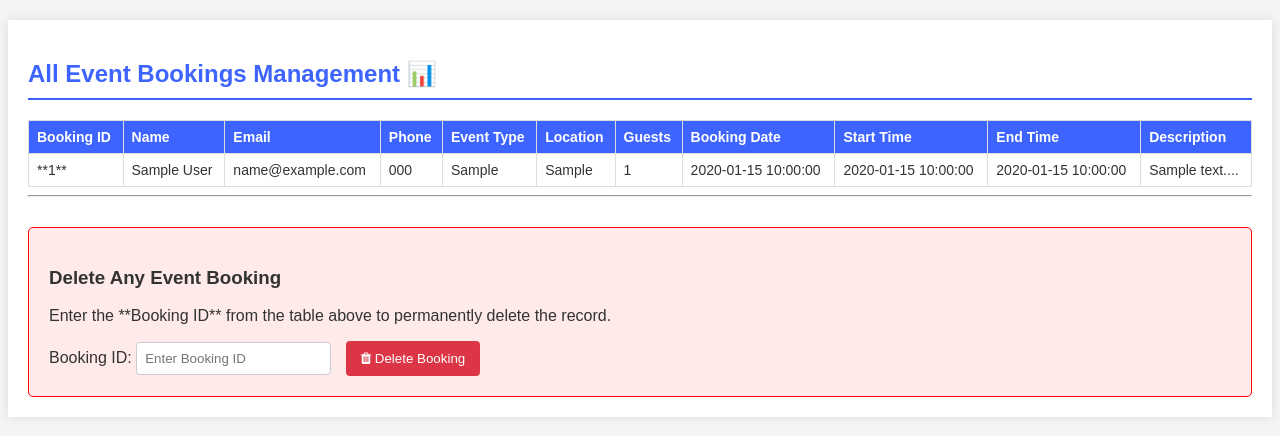
After one commit to shanuka-saranga/Server-Side-Development-Project, a PHP site: page /Public/admin_booking.php in a window 1280 px wide. The commit adds this page. Shown: the top 436 px of the page. Run offline with PHP 8.4, Linux system fonts and the light colour scheme; tables that the repository leaves empty hold one stand-in row (values such as "Sample post").

Commit message:
create admin_booking page and create connection with dashboard

```diff
--- /dev/null
+++ b/Public/admin_booking.php
@@ -0,0 +1,157 @@
+
+
+<?php
+ require_once '../config/config.php';
+
+$message = '';
+
+ if (isset($_POST['delete_event'])) {
+     $event_id_to_delete = intval($_POST['event_id']);
+
+     $sql_delete = "DELETE FROM booking WHERE booking_id = ?";
+
+    if ($stmt = $conn->prepare($sql_delete)) {
+        $stmt->bind_param("i", $event_id_to_delete);
+
+        if ($stmt->execute()) {
+            if ($stmt->affected_rows > 0) {
+                $message = "✅ Booking ID: **$event_id_to_delete** successfully deleted!";
+            } else {
+                $message = "❌ Error: Booking ID **$event_id_to_delete** not found.";
+            }
+        } else {
+            $message = "❌ Database execution error: " . $stmt->error;
+        }
+        $stmt->close();
+    } else {
+        $message = "❌ Database prepare error: " . $conn->error;
+    }
+}
+
+
+
+$sql_select = "SELECT
+    booking_id AS id,
+    full_name,
+    email,
+    phone,
+    event_type,
+    location,
+    guest_count,
+    event_start,
+    event_end,
+    event_description,
+    booking_date
+FROM booking
+ORDER BY booking_id DESC";
+
+$result = $conn->query($sql_select);
+
+if (!$result) {
+    die("Database error while fetching: " . $conn->error);
+}
+
+?>
+
+<!DOCTYPE html>
+<html lang="en">
+<head>
+    <meta charset="UTF-8">
+    <meta name="viewport" content="width=device-width, initial-scale=1.0">
+    <title>Manage ALL Bookings (Admin View)</title>
+    <link rel="stylesheet" href="../CommonCSS/allnav&footer.css">
+    <link rel="stylesheet" href="https://cdnjs.cloudflare.com/ajax/libs/font-awesome/4.7.0/css/font-awesome.min.css">
+    <style>
+
+        body { font-family: Arial, sans-serif; background-color: #f4f4f4; color: #333; }
+        .container { max-width: 1300px; margin: 20px auto; padding: 20px; background-color: #fff; box-shadow: 0 0 10px rgba(0,0,0,0.1); }
+        h2 { border-bottom: 2px solid #3e64ff; padding-bottom: 10px; margin-bottom: 20px; color: #3e64ff; }
+        .booking-table { width: 100%; border-collapse: collapse; margin-top: 20px; }
+        .booking-table th, .booking-table td { border: 1px solid #ddd; padding: 8px; text-align: left; font-size: 14px; }
+        .booking-table th { background-color: #3e64ff; color: white; }
+        .booking-table tr:nth-child(even) { background-color: #f9f9f9; }
+        .booking-table tr:hover { background-color: #f1f1f1; }
+        .delete-section { margin-top: 30px; padding: 20px; background-color: #ffeaea; border: 1px solid #ff0000; border-radius: 5px; }
+        .delete-section input[type="number"] { padding: 8px; margin-right: 10px; border: 1px solid #ccc; border-radius: 4px; }
+        .delete-section button { background-color: #dc3545; color: white; padding: 10px 15px; border: none; border-radius: 4px; cursor: pointer; transition: background-color 0.3s; }
+        .delete-section button:hover { background-color: #c82333; }
+        .message { padding: 10px; margin-bottom: 15px; border-radius: 5px; font-weight: bold; }
+        .success { background-color: #d4edda; color: #155724; border: 1px solid #c3e6cb; }
+        .error { background-color: #f8d7da; color: #721c24; border: 1px solid #f5c6cb; }
+    </style>
+</head>
+<body>
+
+    <div class="container">
+        <?php if (!empty($message)): ?>
+            <div class="message <?php echo strpos($message, '✅') !== false ? 'success' : 'error'; ?>">
+                <?php echo $message; ?>
+            </div>
+        <?php endif; ?>
+
+        <h2>All Event Bookings Management 📊</h2>
+
+        <?php if ($result && $result->num_rows > 0): ?>
+            <table class="booking-table">
+                <thead>
+                    <tr>
+                        <th>Booking ID</th>
+                        <th>Name</th>
+                        <th>Email</th>
+                        <th>Phone</th>
+                        <th>Event Type</th>
+                        <th>Location</th>
+                        <th>Guests</th>
+                        <th>Booking Date</th>
+                        <th>Start Time</th>
+                        <th>End Time</th>
+                        <th>Description</th>
+                    </tr>
+                </thead>
+                <tbody>
+                    <?php while ($row = $result->fetch_assoc()): ?>
+                        <tr>
+                            <td>**<?php echo htmlspecialchars($row['id']); ?>**</td>
+                            <td><?php echo htmlspecialchars($row['full_name']); ?></td>
+                            <td><?php echo htmlspecialchars($row['email']); ?></td>
+                            <td><?php echo htmlspecialchars($row['phone']); ?></td>
+                            <td><?php echo htmlspecialchars($row['event_type']); ?></td>
+                            <td><?php echo htmlspecialchars($row['location']); ?></td>
+                            <td><?php echo htmlspecialchars($row['guest_count']); ?></td>
+                            <td><?php echo htmlspecialchars($row['booking_date']); ?></td>
+                            <td><?php echo htmlspecialchars($row['event_start']); ?></td>
+                            <td><?php echo htmlspecialchars($row['event_end']); ?></td>
+                            <td><?php echo htmlspecialchars(substr($row['event_description'], 0, 50)) . '...'; ?></td>
+                        </tr>
+                    <?php endwhile; ?>
+                </tbody>
+            </table>
+            <?php $result->free(); ?>
+        <?php else: ?>
+            <p>No bookings have been made yet.</p>
+        <?php endif; ?>
+
+        <hr>
+
+        <div class="delete-section">
+            <h3>Delete Any Event Booking</h3>
+            <p>Enter the **Booking ID** from the table above to permanently delete the record.</p>
+            <form method="post" action="">
+                <label for="event_id">Booking ID:</label>
+                <input type="number" id="event_id" name="event_id" placeholder="Enter Booking ID" required min="1">
+                <button type="submit" name="delete_event" onclick="return confirm('Are you sure you want to delete Booking ID ' + document.getElementById('event_id').value + '? This action cannot be undone.');">
+                    <i class="fa fa-trash"></i> Delete Booking
+                </button>
+            </form>
+        </div>
+
+    </div>
+
+</body>
+</html>
+
+<?php
+ if (isset($conn)) {
+    $conn->close();
+}
+ ?>
--- a/admin/dashboard.php
+++ b/admin/dashboard.php
@@ -168,7 +168,7 @@ $view = $_GET['view'] ?? 'dashboard';
                 <a href="User_retrival.php" class="dash-btn btn-users">Manage Users</a>
                 <a href="manage_events.php" class="dash-btn btn-events">Manage Events</a>
                 <a href="manage_organizers.php" class="dash-btn btn-organizers">Manage Organizers</a>
-                <a href="view_bookings.php" class="dash-btn btn-bookings">View Bookings</a>
+                <a href="../Public/admin_booking.php" class="dash-btn btn-bookings">View Bookings</a>
                 <a href="view_payments.php" class="dash-btn btn-payments">View Payments</a>
                 <a href="review_admin.php" class="dash-btn btn-reviews">View Reviews</a>
                 <a href="view_appointments.php" class="dash-btn btn-appointments">View Appointments</a>
```
